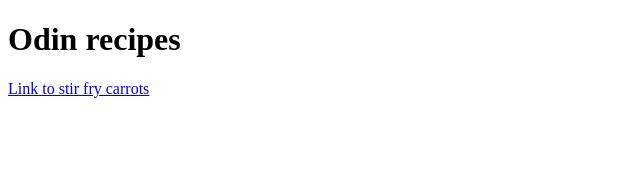
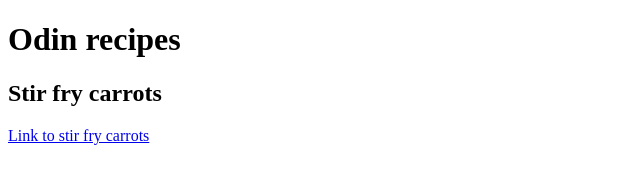
Before and after one commit to duc-huy-ly/odin-recipes, a plain HTML site: page index.html in a window 1280 px wide. Shown: the whole page, without its empty margins (0-640 px from the left). Drawn offline with Linux system fonts and the light colour scheme.

Commit message:
completed the first recipe

```diff
--- a/index.html
+++ b/index.html
@@ -7,6 +7,8 @@
 
   <body>
     <h1>Odin recipes</h1>
+    <h2>Stir fry carrots</h2>
     <a href="./recipes/stirfrycarrots.html">Link to stir fry carrots</a>
+
   </body>
 </html>
```
